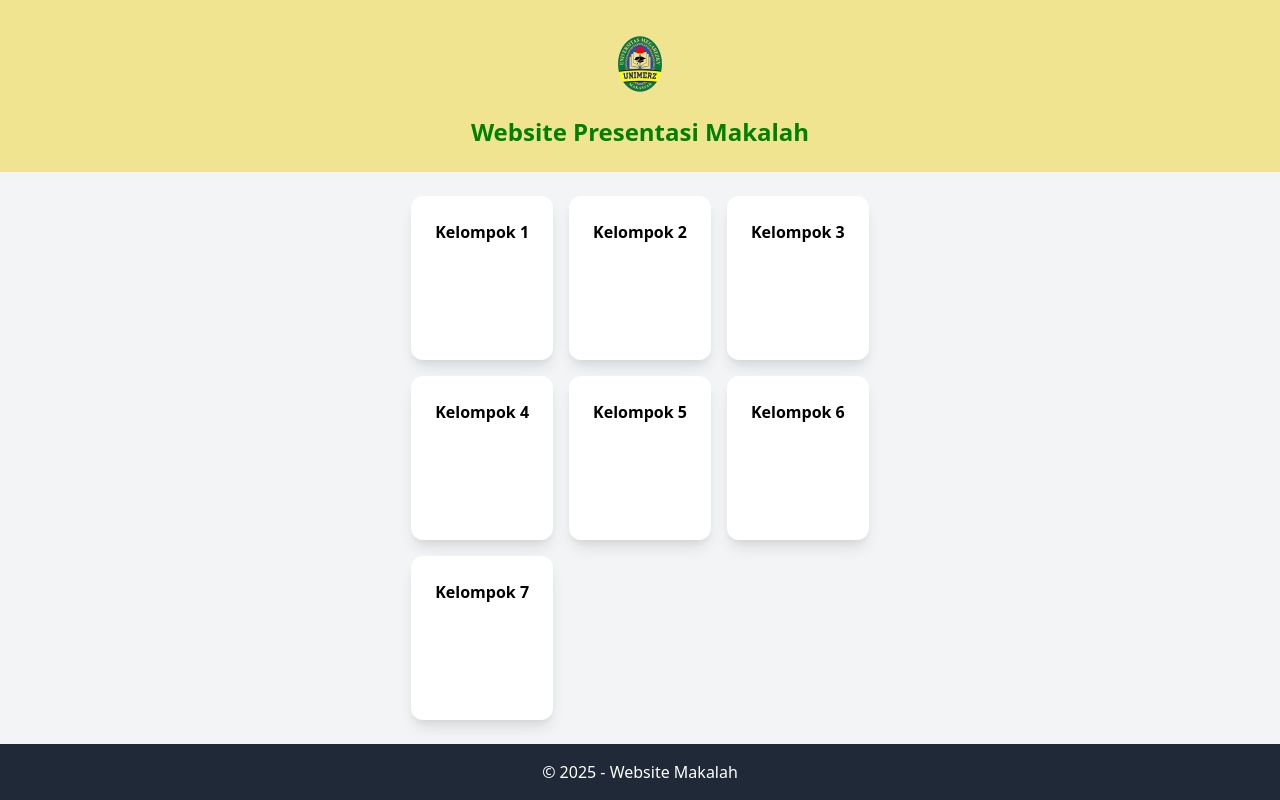
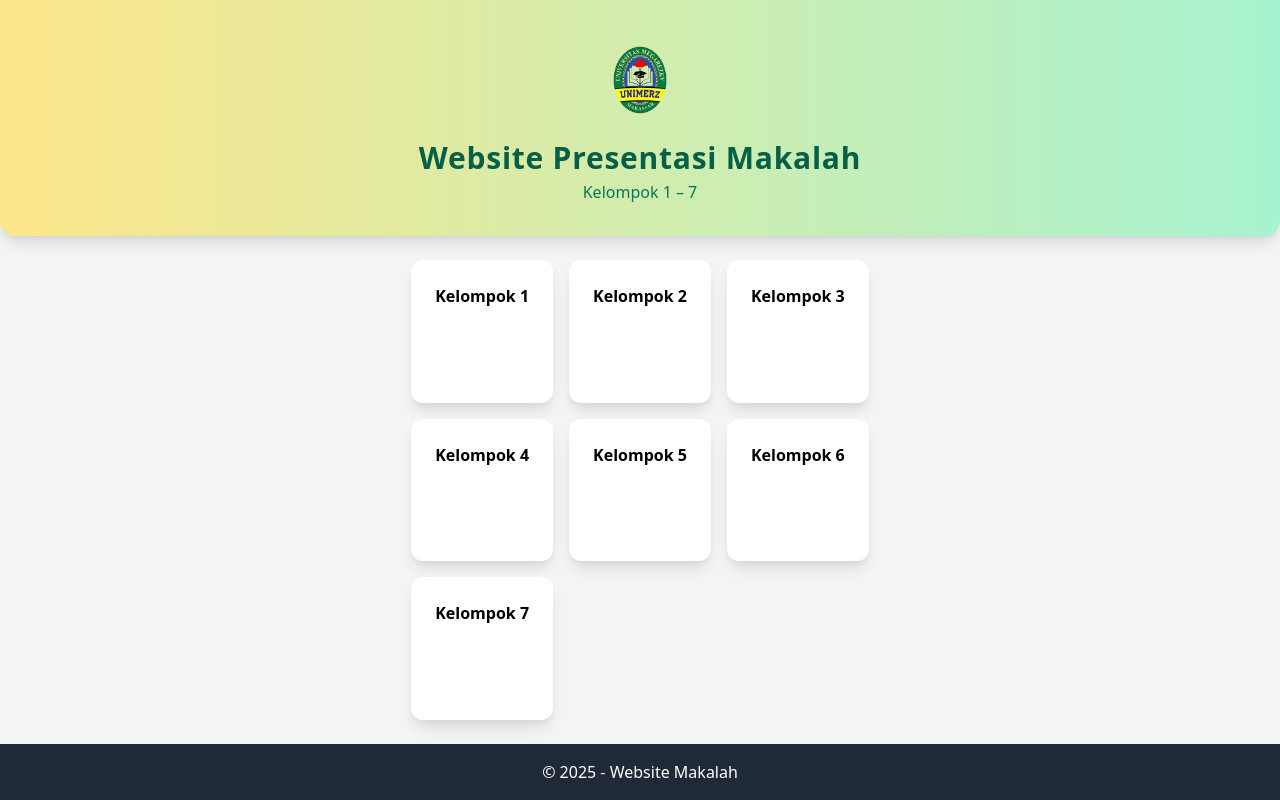
Before and after one commit to indra396/pgsd_kelas_a_pwt, a plain HTML site: page index.html in a window 1280 px wide. Drawn offline with nearby package versions, Linux system fonts and the light colour scheme.

Commit message:
Update index.html

```diff
--- a/index.html
+++ b/index.html
@@ -24,9 +24,16 @@
 <body class="bg-gray-100 font-sans min-h-screen flex flex-col">
 
   <!-- HEADER -->
-  <header class="p-4 sm:p-6 text-center text-xl sm:text-2xl font-bold flex flex-col items-center">
-    <img src="logo.png" alt="Logo" class="w-16 sm:w-20 mb-2 sm:mb-3">
-    Website Presentasi Makalah
+  <header class="p-6 sm:p-8 text-center flex flex-col items-center
+                 bg-gradient-to-r from-yellow-200 to-green-200
+                 shadow-lg rounded-b-2xl">
+    <img src="logo.png" alt="Logo" class="w-20 sm:w-24 mb-3 drop-shadow-md">
+    <h1 class="text-2xl sm:text-3xl font-extrabold text-green-800 tracking-wide">
+      Website Presentasi Makalah
+    </h1>
+    <p class="text-sm sm:text-base text-green-700 mt-1 font-medium">
+      Kelompok 1 – 7
+    </p>
   </header>
 
   <!-- MENU -->
```
